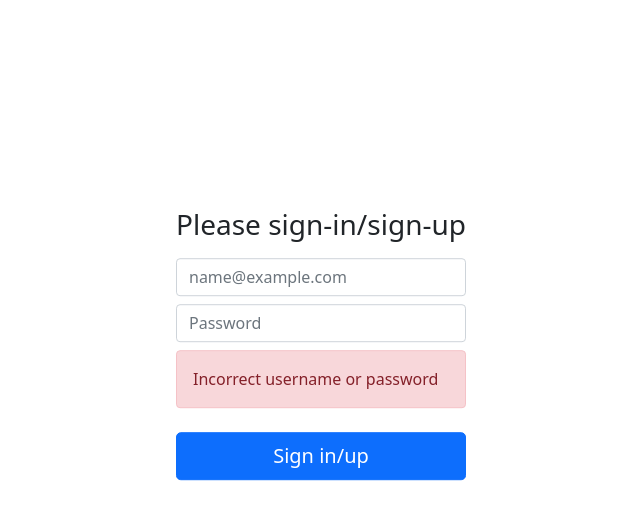
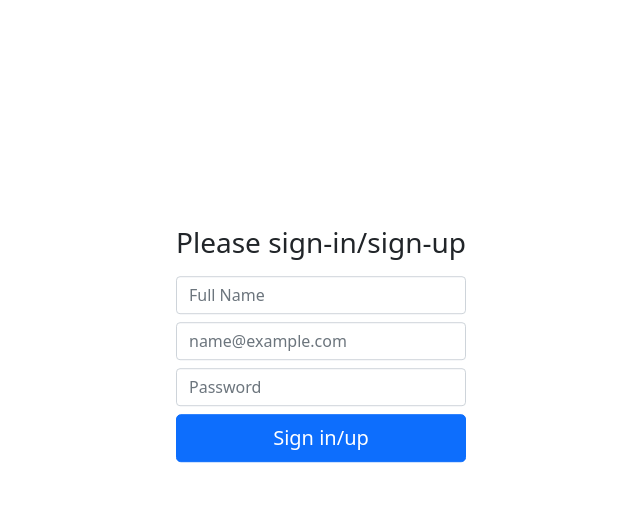
Before and after one commit to dokakne/learn_my_questions, a FastAPI app: page /login in a window 1280 px wide. Shown: the part 56-576 px from the top of the page, without its empty margins (319-959 px from the left). Run offline with FastAPI, Linux system fonts and the light colour scheme; some libraries are stand-ins or nearby versions.

Commit message:
Added auth guard, jwt, cookie, password salting

```diff
--- a/app/db.py
+++ b/app/db.py
@@ -23,6 +23,7 @@ class User(BaseModel):
     id: int
     email: str
     password: str
+    name: str
 
 
 MEDIUM_TEXT = "Lorem ipsum dolor sit amet, consectetur adipiscing elit, sed do eiusmod tempor incididunt ut labore et dolore magna aliqua. Ut enim ad minim veniam, quis nostrud exercitation ullamco laboris nisi ut aliquip ex ea commodo consequat. Duis aute irure dolor in reprehenderit in voluptate velit esse cillum dolore eu fugiat nulla pariatur. Excepteur sint occaecat cupidatat non proident, sunt in culpa qui officia deserunt mollit anim id est laborum."
@@ -31,7 +32,7 @@ SMALL_TEXT = "Lorem ipsum dolor sit amet, consectetur adipiscing elit"
 
 EMPTY_QUESTION = Question(id=-1, title="", detail="", author="")
 EMPTY_ANSWER = Answer(id=-1, question_id=-1, detail="", author="")
-EMPTY_USER = User(id=-1, email="", password="")
+EMPTY_USER = User(id=-1, email="", password="", name="")
 SAMPLE_QUESTION = Question(
     id=0,
     title=SMALL_TEXT,
@@ -121,17 +122,3 @@ def set_user(user: User):
 
 def get_user_from_email(email: str) -> User:
     return next((user for user in USERS if user.email == email), EMPTY_USER)
-
-
-def is_auth_user_password(email, password) -> bool:
-    return get_user_from_email(email).password == password
-
-
-def is_valid_user(email: str, password: str) -> None:
-    if is_auth_user_password(email, password):
-        return True
-    elif get_user_from_email(email).id == -1:
-        set_user(User(email=email, password=password, id=-1))
-        return True
-    else:
-        return False
--- a/app/main.py
+++ b/app/main.py
@@ -4,7 +4,7 @@ from fastapi.responses import RedirectResponse, HTMLResponse
 from fastapi.templating import Jinja2Templates
 from fastapi.security import OAuth2PasswordBearer, OAuth2PasswordRequestForm
 
-from . import db
+from . import db, auth
 
 templates = Jinja2Templates(directory="app/templates")
 
@@ -12,11 +12,6 @@ app = FastAPI()
 app.mount("/static", StaticFiles(directory="html"), name="static")
 
 oauth2_scheme = OAuth2PasswordBearer(tokenUrl="token")
-
-
-def get_current_user(token: str = Depends(oauth2_scheme)):
-    print(token)
-    return token if db.get_user_from_email(token).id > -1 else ""
 
 
 @app.get("/", response_class=HTMLResponse)
@@ -31,7 +26,7 @@ def get_login():
 
 def get_cookied_response(email: str, password: str):
     response = RedirectResponse("/", status_code=status.HTTP_302_FOUND)
-    response.set_cookie(key="email", value=email)
+    response.set_cookie(key="email", value=auth.get_jwt_token_from_email(email))
     return response
 
 
@@ -40,10 +35,19 @@ def get_retry_login_response():
 
 
 @app.post("/login")
-def post_login(email: str = Form(...), password: str = Form(...)):
+def post_login(
+    email: str = Form(...), password: str = Form(...), name: str = Form(...)
+):
     return (
         get_cookied_response(email, password)
-        if db.is_valid_user(email, password)
+        if auth.is_valid_user(
+            db.User(
+                id=-1,
+                email=email,
+                password=password,
+                name=name,
+            )
+        )
         else get_retry_login_response()
     )
 
@@ -79,9 +83,15 @@ def get_answer_vote(id: int, value: int):
     return db.get_answer(id).votes
 
 
+def get_current_user(token: str = Depends(oauth2_scheme)):
+    return db.get_user_from_email(auth.get_email_from_jwt_token(token)).copy(
+        update={"password": ""}
+    )
+
+
 @app.get("/user")
-def get_user(email=Depends(get_current_user)):
-    return {"email": email}
+def get_user(user=Depends(get_current_user)):
+    return {"user": user}
 
 
 @app.post("/answer")
--- a/app/templates/login.html
+++ b/app/templates/login.html
@@ -8,8 +8,15 @@
 >
   <h1 class="h3 mb-3 fw-normal">Please sign-in/sign-up</h1>
   <input
+    type="name"
+    class="form-control"
+    id="name"
+    name="name"
+    placeholder="Full Name"
+  />
+  <input
     type="email"
-    class="form-control"
+    class="mt-2 form-control"
     id="email"
     name="email"
     placeholder="name@example.com"
@@ -21,11 +28,23 @@
     name="password"
     placeholder="Password"
   />
-  <div class="mt-2 alert alert-danger" role="alert" display="block">
+  <div
+    class="mt-2 alert alert-danger"
+    role="alert"
+    style="display: none"
+    id="login_error"
+  >
     Incorrect username or password
   </div>
   <button class="mt-2 w-100 btn btn-lg btn-primary" type="submit">
     Sign in/up
   </button>
 </form>
+
+<script>
+  const login_error = document.getElementById("login_error");
+  if (document.documentURI.includes("error=True")) {
+    login_error.style.display = "block";
+  }
+</script>
 {% endblock %}
--- a/app/templates/template.html
+++ b/app/templates/template.html
@@ -15,9 +15,8 @@
     <div class="container-fluid">
       <nav class="navbar navbar-expand-md navbar-dark bg-dark">
         <div class="container-fluid">
-          <a class="navbar-brand" href="/">
-            My Questions <span id="display_email"></span>
-          </a>
+          <a class="navbar-brand" href="/"> My Questions </a>
+          <a class="navbar-brand" href="/" id="profile"></a>
           <button
             class="navbar-toggler"
             type="button"
@@ -54,12 +53,9 @@
     <script src="/static/js/bootstrap.bundle.min.js"></script>
     <script>
       const search = document.getElementById("search");
-      const display_email = document.getElementById("display_email");
+      const profile = document.getElementById("profile");
       function search_submit() {
         window.location.href = `/questions?search=${search.value}`;
-      }
-      function set_user(email) {
-        display_email.innerHTML = email;
       }
     </script>
   </body>
--- a/html/js/question.js
+++ b/html/js/question.js
@@ -18,7 +18,7 @@ function answer_submit(answer) {
     .post("/answer", {
       id: -1,
       question_id: question_id,
-      author: display_email.innerHTML,
+      author: current_user.email,
       detail: tinyMCE.get("answer").getContent(),
     })
     .then((response) => {
```
Also changed, not shown: app/auth.py (added, +40 -0 lines), app/templates/question.html (+3 -18 lines), app/templates/questions.html (+3 -18 lines), html/js/auth_guard.js (added, +20 -0 lines).
